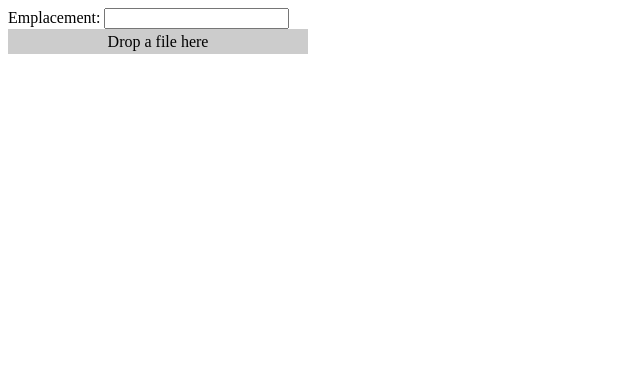
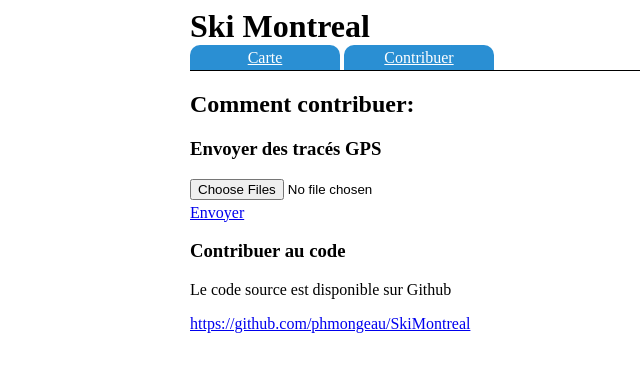
Before and after one commit to phmongeau/SkiMontreal, a Flask app: page /upload in a window 1280 px wide. Shown: the top 372 px of the page, without its empty margins (0-640 px from the left). Run offline with Flask 2, Linux system fonts and the light colour scheme; some libraries are stand-ins or nearby versions.

Commit message:
enable multiple file uploads; add tabs for map and upload pages.

```diff
--- a/ski_mtl/__init__.py
+++ b/ski_mtl/__init__.py
@@ -80,17 +80,19 @@ def allowed_file(filename):
     return '.' in filename and filename.rsplit('.', 1)[1] in ALLOWED_EXTENSIONS
 
 
+@app.route('/contribuer', methods=['GET', 'POST'])
 @app.route('/upload', methods=['GET', 'POST'])
 def upload():
     if request.method == 'POST':
+        #name = request.form["location"]
         file = request.files['file']
         if file and allowed_file(file.filename):
-            filename = secure_filename(file.filename)
-            t = Track.query.filter(Track.name == filename).first()
+            placename = secure_filename(file.filename)
+            t = Track.query.filter(Track.name == placename).first()
             if t is not None:
                 t.data = file.read()
             else:
-                t = Track(filename, file.read())
+                t = Track(placename, file.read())
 
             db.session.add(t)
             db.session.commit()
--- a/ski_mtl/static/upload.js
+++ b/ski_mtl/static/upload.js
@@ -1,54 +1,85 @@
 $(document).ready(function() {
 
 	drop = document.getElementById('dropzone');
+	files = [];
+	file_names = [];
 
-	drop.onclick = function() {
-		console.log("test");
-		document.getElementById("input").click();
-	};
+	//drop.onclick = function() {
+		//console.log("test");
+		//document.getElementById("input").click();
+	//};
 
 	drop.ondragover = function () {
 		this.className = 'hover';
+		document.getElementById("input").style.display = "none";
 		var progress = document.getElementById("progress");
 		progress.style.display = "none";
+		document.getElementById("drop_text").style.display = "block";
 		return false;
 	};
-	drop.ondragend = function () { this.className = ''; return false; };
-	drop.ondragleave = function () { this.className = ''; return false; };
+	drop.ondragend = function () {
+		document.getElementById("input").style.display = "";
+		document.getElementById("drop_text").style.display = "none";
+		this.className = ''; return false;
+	};
+	drop.ondragleave = function () {
+		document.getElementById("input").style.display = "";
+		document.getElementById("drop_text").style.display = "none";
+		this.className = ''; return false;
+	};
 
 	drop.ondrop = function (e) {
 		e.preventDefault();
 
-		this.className = '';
-		var progress = document.getElementById("progress");
-		progress.innerHTML = "";
-		progress.style.width = "0%";
-		progress.style.display = "block";
-
+		document.getElementById("input").style.display = "";
 		document.getElementById("drop_text").style.display = "none";
 
-		file = e.dataTransfer.files[0];
+		addFiles(e.dataTransfer.files);
 
-		var fd = new FormData();
-		fd.append("file", file);
+		this.className = ''; return false;
+	}
 
-		xhr = new XMLHttpRequest();
-		xhr.open("POST", "/upload");
+	addFiles = function(input_files) {
 
-		xhr.upload.addEventListener("progress", function(e) {
-				if (e.lengthComputable) {
-					var percent = Math.round((e.loaded * 100) / e.total);
-					progress.style.width = percent + "%";
-					progress.innerHTML = percent + "%";
-					console.log(percent);
-				}
-		}, false);
+		for (var i = 0; i < input_files.length; ++i)
+		{
+			var f = input_files.item(i);
+			if (f.name.split(".").reverse()[0] === "gpx" && file_names.indexOf(f.name) == -1)
+				files.push(f);
+				file_names.push(f.name);
+		}
+		$("#file_list ul").html('');
+		for (var i in files)
+		{
+			var file = files[i];
 
-		xhr.upload.addEventListener("loadend", function(e) {
-			progress.style.width = "100%";
-			progress.innerHTML = "Done";
-		});
+			$("#file_list ul").append("<li>" + file.name + "</li>");
+		}
 
-		xhr.send(fd);
 	}
+
+	handleFiles = function(f)
+	{
+		addFiles(f);
+	}
+
+	sendFiles = function()
+	{
+		var form = document.getElementById("uploadForm");
+
+
+		for (var i in files)
+		{
+			var fd = new FormData();
+			fd.append("file", files[i]);
+
+			var xhr = new XMLHttpRequest();
+			xhr.open("POST", "/upload");
+			xhr.send(fd);
+		}
+	}
+
+	$("#send_form").click(function() {
+		sendFiles();
+	});
 });
--- a/ski_mtl/templates/upload.html
+++ b/ski_mtl/templates/upload.html
@@ -6,15 +6,26 @@
 	<script src="https://ajax.googleapis.com/ajax/libs/jquery/1.7.1/jquery.min.js" type="text/javascript" charset="utf-8"></script>
 	<script src="{{ url_for('static', filename='upload.js') }}" type="text/javascript" charset="utf-8"></script>
 	<style type="text/css">
+		#logo, #center {
+			width: 900px;
+			margin: 0 auto;
+		}
+
+
 		#dropzone {
 			height: 25px;
 			width: 300px;
-			background: #ccc;
+			/*background: #ccc;*/
 			/*padding-top: 5px;*/
 		}
+
 		.hover {
+			height: 25px;
+			width: 300px;
 			background: #8ac !important;
 		}
+
+
 		#progress {
 			background: #ac8;
 			height: 100%;
@@ -24,23 +35,65 @@
 			line-height: 25px;
 		}
 		#input {
-			display:none;
+			//display:none;
 		}
 		#drop_text {
 			text-align: center;
-			display: block;
+			display: none;;
 			line-height: 25px;
+		}
+
+		#nav {
+			border-bottom: 1px solid #000;
+			width: 100%;
+		}
+
+		#nav a {
+			background: #2A8FD3;
+			clear: both;
+			color: #FFFFFF;
+			display: inline-block;
+			height: 25px;
+			line-height: 25px;
+			text-align: center;
+			width: 150px;
+			-webkit-border-radius: 10px 10px 0px 0px;
+			-moz-border-radius: 10px 10px 0px 0px;
+			border-radius: 10px 10px 0px 0px;
+		}
+
+		#nav a:hover {
+			background: #3A9FE3;
 		}
 	</style>
 </head>
 <body>
-	<input id="input" type="file" onchange"handleFiles(this.files)"/>
-	<form action="/upload" method="POST" accept-charset="utf-8">
-		<label for="location">Emplacement: </label><input type="text" name="location" id="" value="" />
-		<div id="dropzone">
-			<span id="drop_text">Drop a file here</span>
-			<span id="progress"></span>
+	<h1 id="logo">Ski Montreal</h1>
+	<div id="center">
+		<div id="nav">
+			<a href="/">Carte</a>
+			<a href="/contribuer">Contribuer</a>
 		</div>
-	</form>
+		<h2>Comment contribuer:</h2>
+		<h3>Envoyer des tracés GPS</h3>
+
+		<form id="uploadForm" action="/upload" method="POST" enctype="multipart/form-data" accept-charset="utf-8">
+			<div id="dropzone">
+				<input id="input" name="file" type="file" multiple="" onchange="handleFiles(this.files)"/>
+				<span id="drop_text">Drop a file here</span>
+				<span id="progress"></span>
+			</div>
+			<!--<button type="submit">Envoyer</button>-->
+			<a href="#" id="send_form">Envoyer</a>
+		</form>
+		<div id="file_list">
+			<ul>
+			</ul>
+		</div>
+
+		<h3>Contribuer au code</h3>
+		<p>Le code source  est disponible sur Github</p>
+		<a href="https://github.com/phmongeau/SkiMontreal">https://github.com/phmongeau/SkiMontreal</a>
+	</div>
 </body>
 </html>
```
Also changed, not shown: ski_mtl/templates/index.html (+34 -2 lines).
